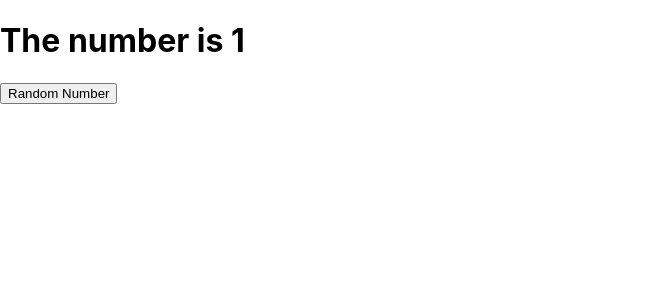
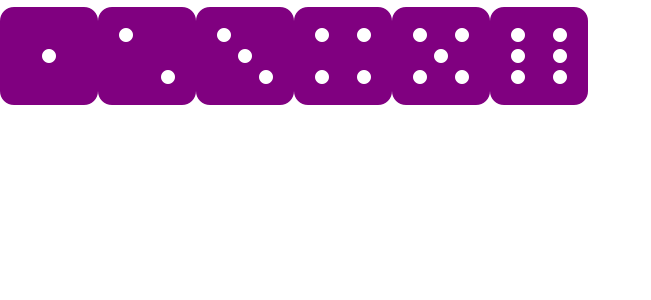
Before and after one commit to davisstacked/react-state-exercises, a React (Create React App) app: page / in a window 1280 px wide. Shown: the top 300 px of the page, without its empty margins (0-651 px from the left). Built offline with nearby package versions, Linux system fonts and the light colour scheme.

Commit message:
Dice exercise initial commit. Skeleton dice component.

```diff
--- a/public/index.html
+++ b/public/index.html
@@ -9,6 +9,7 @@
       name="description"
       content="Web site created using create-react-app"
     />
+    <link rel="stylesheet" href="https://cdnjs.cloudflare.com/ajax/libs/font-awesome/5.15.4/css/all.min.css" integrity="sha512-1ycn6IcaQQ40/MKBW2W4Rhis/DbILU74C1vSrLJxCq57o941Ym01SwNsOMqvEBFlcgUa6xLiPY/NS5R+E6ztJQ==" crossorigin="anonymous" referrerpolicy="no-referrer" />
     <link rel="apple-touch-icon" href="%PUBLIC_URL%/logo192.png" />
     <!--
       manifest.json provides metadata used when your web app is installed on a
--- a/src/App.js
+++ b/src/App.js
@@ -1,16 +1,10 @@
-import Game from "./Game";
-import Rando from './Rando';
-import Button from './Button';
-import BrokenClick from "./BrokenClick";
-import Clicker from "./Clicker";
+import Die from "./Die";
+
 
 function App() {
   return (
     <div className="App">
-      {/* <Rando maxNum={7}/> */}
-      {/* <Button /> */}
-      {/* <BrokenClick /> */}
-      <Clicker />
+      <Die />
     </div>
   );
 }
--- /dev/null
+++ b/src/Die.css
@@ -0,0 +1,4 @@
+.Die {
+  height: 250px;
+  color: purple;
+}
--- /dev/null
+++ b/src/Die.js
@@ -0,0 +1,24 @@
+import React, { Component } from 'react';
+
+import './Die.css'
+
+// an individual die that takes props and displays the correct face of the die based on props.
+
+export class Die extends Component {
+
+
+  render() {
+    return (
+      <div className="Die">
+        <i class="fas 7x fa-dice-one fa-7x"></i>
+        <i class="fas fa-dice-two fa-7x"></i>
+        <i class="fas fa-dice-three fa-7x"></i>
+        <i class="fas fa-dice-four fa-7x"></i>
+        <i class="fas fa-dice-five fa-7x"></i>
+        <i class="fas fa-dice-six fa-7x"></i>
+      </div>
+    )
+  }
+}
+
+export default Die;
--- /dev/null
+++ b/src/RollDice.js
@@ -0,0 +1 @@
+// Roll dice component renders the dice and a button to roll. state is managed in rolldice component and passed thru props to die
```
